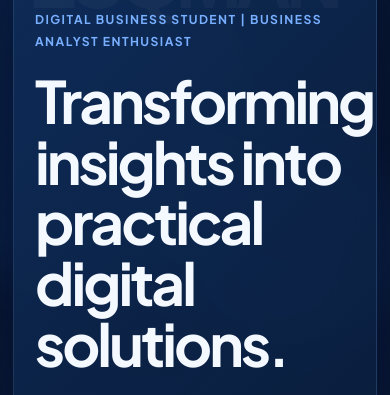
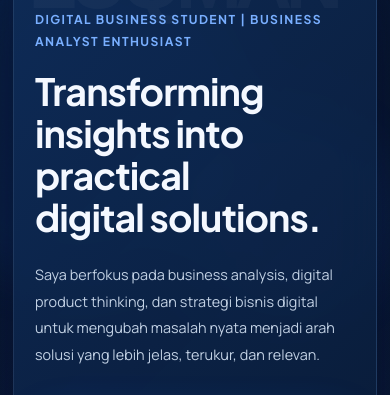
Before and after one commit to rururyur812-maker/portfolio-luqman-yusuf-habibie, a plain HTML site: page index.html in a window 390 px wide. Shown: the part 172-567 px from the top of the page. Drawn offline with nearby package versions, Linux system fonts and the light colour scheme.

Commit message:
Reduce hero title size
Added responsive styles for hero title in CSS.

```diff
--- a/styles.css
+++ b/styles.css
@@ -1579,4 +1579,27 @@
   .experience-top {
     flex-direction: column;
   }
-}
+/* ===== HERO TITLE SIZE REVISION ===== */
+
+.hero-copy h1 {
+  max-width: 650px;
+  font-size: clamp(2.7rem, 4.8vw, 5.1rem);
+  line-height: 1.08;
+  letter-spacing: -0.035em;
+  text-wrap: balance;
+}
+
+@media (max-width: 768px) {
+  .hero-copy h1 {
+    font-size: clamp(2.4rem, 10vw, 3.4rem);
+    line-height: 1.1;
+    letter-spacing: -0.025em;
+  }
+}
+
+@media (max-width: 430px) {
+  .hero-copy h1 {
+    font-size: 2.35rem;
+    line-height: 1.12;
+  }
+}
```
